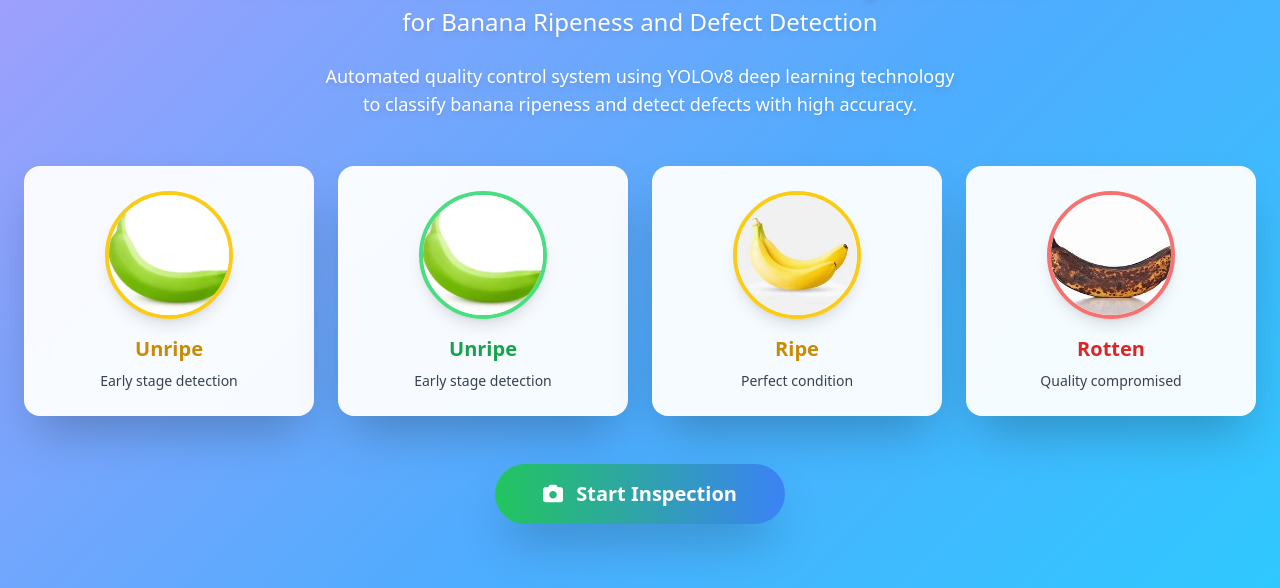
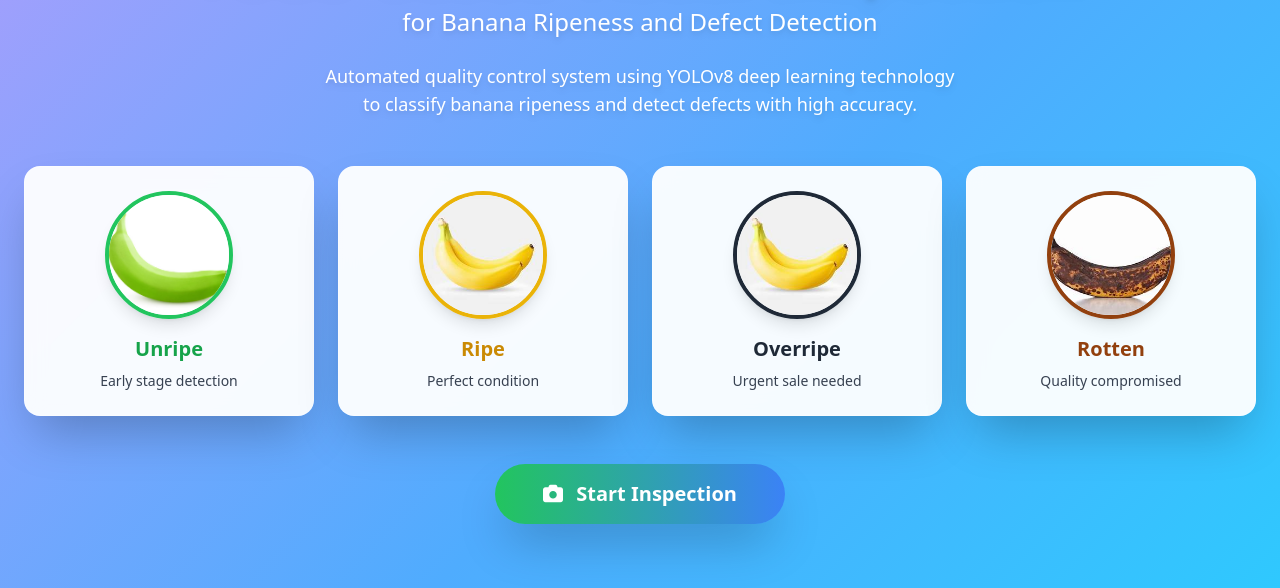
Before and after one commit to marjonvera2005-creator/banana_detection, a Flask app: page / in a window 1280 px wide. Shown: the part 216-804 px from the top of the page. Run offline with Flask 3, Linux system fonts and the light colour scheme; parts of the project's set-up code (start-up, migrations or seed data) failed here and were passed over; some libraries are stand-ins or nearby versions.

Commit message:
Update fruit status images and descriptions

```diff
--- a/banana/templates/index.html
+++ b/banana/templates/index.html
@@ -61,23 +61,23 @@
 
         <div class="grid grid-cols-2 md:grid-cols-4 gap-3 sm:gap-4 md:gap-6 mb-8 sm:mb-12">
             <div class="glass p-4 sm:p-6 rounded-2xl shadow-2xl text-center card-hover">
-                <img src="{{ url_for('static', filename='images/unripe.jpg') }}" alt="Unripe" class="w-24 h-24 sm:w-32 sm:h-32 mx-auto rounded-full object-cover mb-3 sm:mb-4 border-4 border-yellow-400 shadow-lg">
-                <h3 class="text-base sm:text-lg md:text-xl font-bold mb-1 sm:mb-2 text-yellow-600">Unripe</h3>
-                <p class="text-xs sm:text-sm text-gray-700">Early stage detection</p>
-            </div>
-                       <div class="glass p-4 sm:p-6 rounded-2xl shadow-2xl text-center card-hover">
-                <img src="{{ url_for('static', filename='images/unripe.jpg') }}" alt="Unripe" class="w-24 h-24 sm:w-32 sm:h-32 mx-auto rounded-full object-cover mb-3 sm:mb-4 border-4 border-green-400 shadow-lg">
+                <img src="{{ url_for('static', filename='images/unripe.jpg') }}" alt="Unripe" class="w-24 h-24 sm:w-32 sm:h-32 mx-auto rounded-full object-cover mb-3 sm:mb-4 border-4 border-green-500 shadow-lg">
                 <h3 class="text-base sm:text-lg md:text-xl font-bold mb-1 sm:mb-2 text-green-600">Unripe</h3>
                 <p class="text-xs sm:text-sm text-gray-700">Early stage detection</p>
             </div>
             <div class="glass p-4 sm:p-6 rounded-2xl shadow-2xl text-center card-hover">
-                <img src="{{ url_for('static', filename='images/ripe.jpeg') }}" alt="Ripe" class="w-24 h-24 sm:w-32 sm:h-32 mx-auto rounded-full object-cover mb-3 sm:mb-4 border-4 border-yellow-400 shadow-lg">
+                <img src="{{ url_for('static', filename='images/ripe.jpeg') }}" alt="Ripe" class="w-24 h-24 sm:w-32 sm:h-32 mx-auto rounded-full object-cover mb-3 sm:mb-4 border-4 border-yellow-500 shadow-lg">
                 <h3 class="text-base sm:text-lg md:text-xl font-bold mb-1 sm:mb-2 text-yellow-600">Ripe</h3>
                 <p class="text-xs sm:text-sm text-gray-700">Perfect condition</p>
             </div>
             <div class="glass p-4 sm:p-6 rounded-2xl shadow-2xl text-center card-hover">
-                <img src="{{ url_for('static', filename='images/rotten.jpeg') }}" alt="Rotten" class="w-24 h-24 sm:w-32 sm:h-32 mx-auto rounded-full object-cover mb-3 sm:mb-4 border-4 border-red-400 shadow-lg">
-                <h3 class="text-base sm:text-lg md:text-xl font-bold mb-1 sm:mb-2 text-red-600">Rotten</h3>
+                <img src="{{ url_for('static', filename='images/overripe.jpeg') }}" alt="Overripe" class="w-24 h-24 sm:w-32 sm:h-32 mx-auto rounded-full object-cover mb-3 sm:mb-4 border-4 border-gray-800 shadow-lg">
+                <h3 class="text-base sm:text-lg md:text-xl font-bold mb-1 sm:mb-2 text-gray-800">Overripe</h3>
+                <p class="text-xs sm:text-sm text-gray-700">Urgent sale needed</p>
+            </div>
+            <div class="glass p-4 sm:p-6 rounded-2xl shadow-2xl text-center card-hover">
+                <img src="{{ url_for('static', filename='images/rotten.jpeg') }}" alt="Rotten" class="w-24 h-24 sm:w-32 sm:h-32 mx-auto rounded-full object-cover mb-3 sm:mb-4 border-4 border-amber-800 shadow-lg">
+                <h3 class="text-base sm:text-lg md:text-xl font-bold mb-1 sm:mb-2 text-amber-800">Rotten</h3>
                 <p class="text-xs sm:text-sm text-gray-700">Quality compromised</p>
             </div>
         </div>
```
